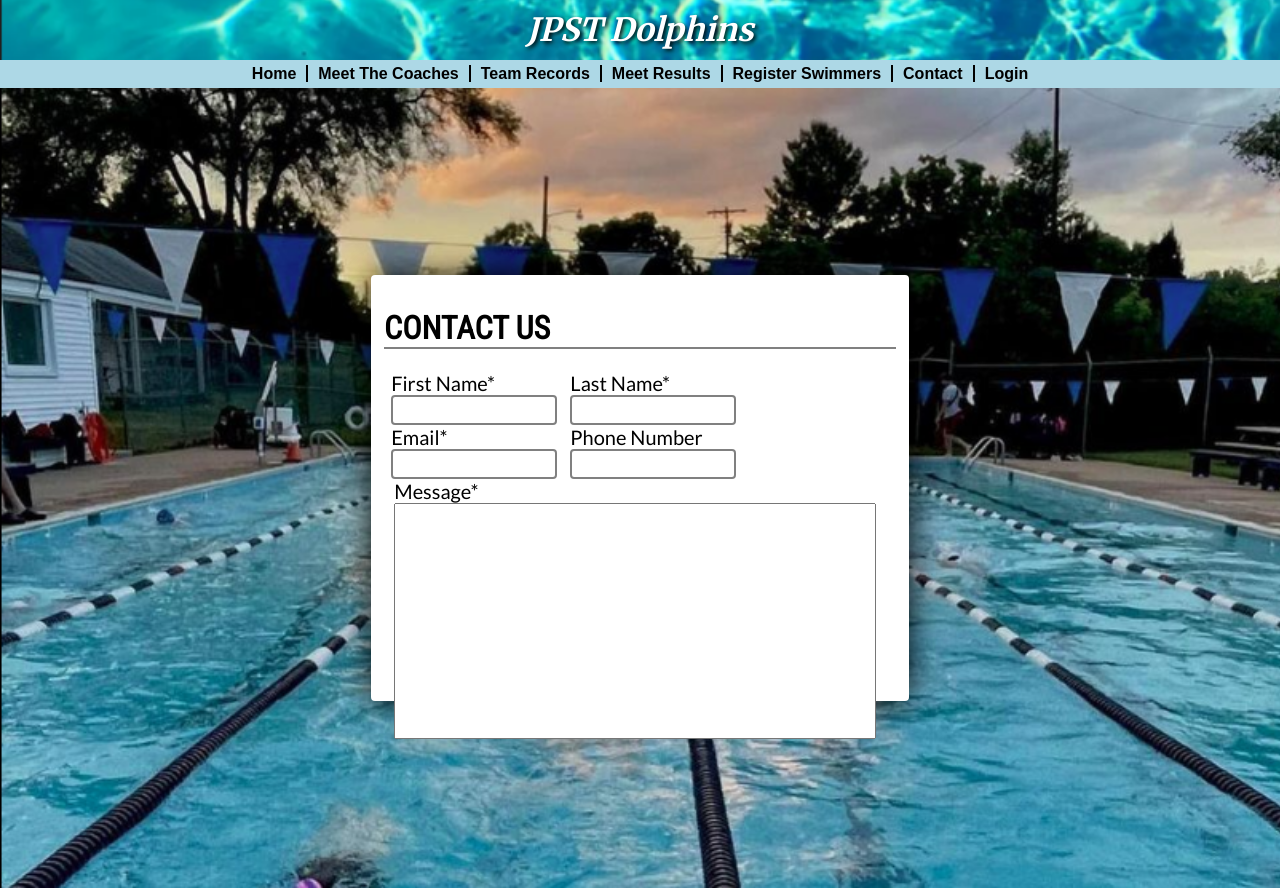
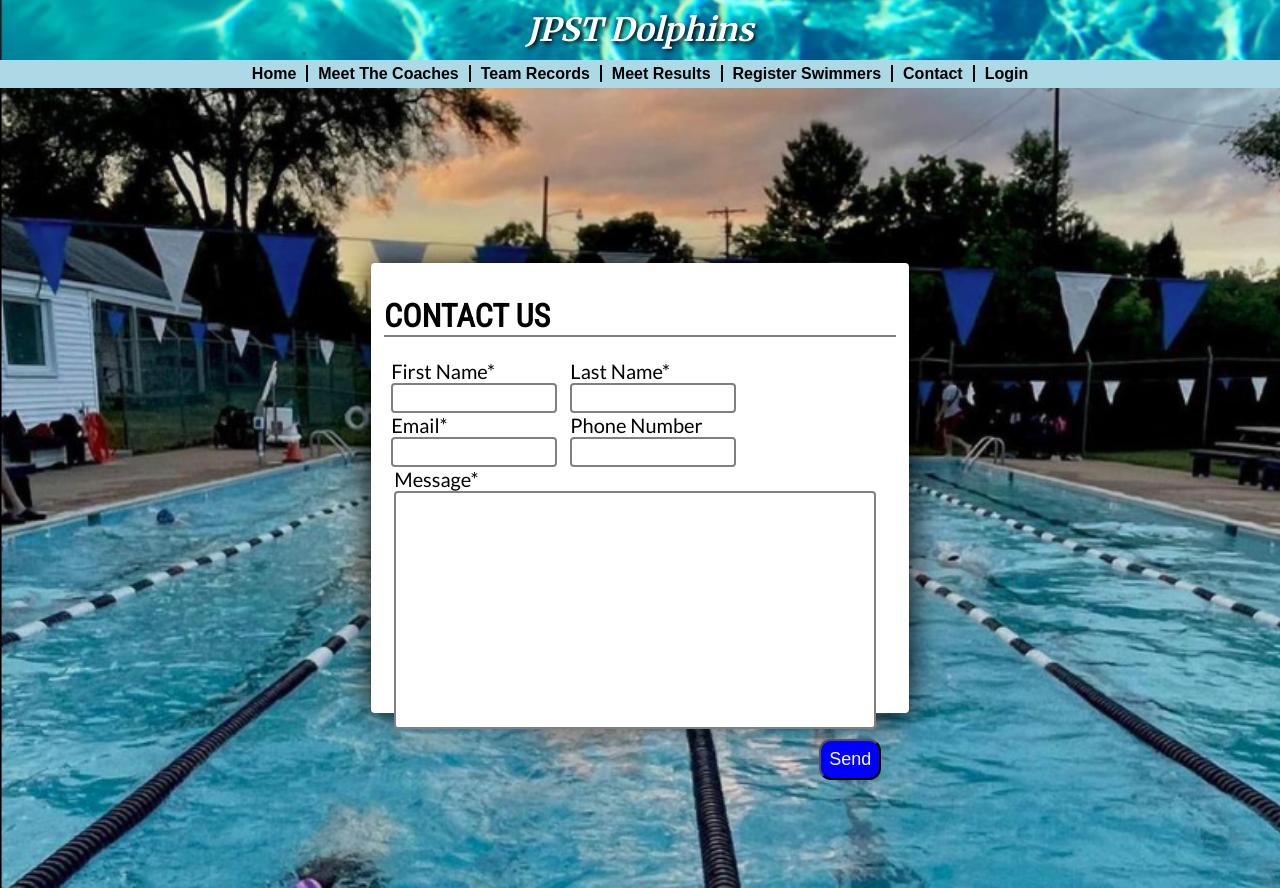
Before and after one commit to zachpfaltzgraff/JPSTWebsite---not-complete, an Angular app: page /contact in a window 1280 px wide. Built offline with nearby package versions, Linux system fonts and the light colour scheme.

Commit message:
changed styles

```diff
--- a/src/app/contact/contact.component.css
+++ b/src/app/contact/contact.component.css
@@ -12,7 +12,7 @@
 .form-wrapper {
     background-color: white;
     width: 40%;
-    height: 50%;
+    height: 53%;
     box-shadow: 0 2px 32px black;
     border-radius: 4px;
     padding: 1%;
@@ -56,11 +56,30 @@ textarea {
     width: auto;
     height: auto;
     font-family: 'Lato', sans-serif;
+    border-radius: 4px;
+    border: 2px solid grey;
 }
 
-@media only screen and (max-width: 1300px){
+button {
+    background-color: blue;
+    color: white;
+    padding: 8px;
+    border-radius: 12px;
+    font-size: 18px;
+    margin: 10px;
+    margin-left: 88%;
+}
+button:hover {
+    background-color: darkblue;
+    cursor: pointer;
+}
+
+@media only screen and (max-width: 1550px){
     .names, .contact {
         margin-right: 30%;
+    }
+    button {
+        margin-left: 85%;
     }
 }
 
@@ -85,4 +104,7 @@ textarea {
     textarea {
         font-size: 80%;
     }
+    button {
+        margin-left: 80%;
+    }
 }
--- a/src/app/contact/contact.component.html
+++ b/src/app/contact/contact.component.html
@@ -36,6 +36,8 @@
                     </div>
                 </div>
 
+                <button type="submit">Send</button>
+
             </form>
         </div>
     </div>
--- a/src/app/contact/contact.component.ts
+++ b/src/app/contact/contact.component.ts
@@ -23,7 +23,6 @@ export class ContactComponent {
     }
   }
 
-
   contactForm = new FormGroup( {
     firstName: new FormControl('', Validators.required),
     lastName: new FormControl('', Validators.required),
--- a/src/app/login-page/login-page.component.css
+++ b/src/app/login-page/login-page.component.css
@@ -19,9 +19,9 @@ form {
     flex-direction: column;
     min-width: 18%;
     width: 20%;
-    padding: 16px 16px 24px;
+    padding: 0px 16px 24px;
     box-shadow: 0 2px 32px black;
-    border-radius: 4px;
+    border-radius: 12px;
     background-color: white;
 }
 
@@ -70,7 +70,7 @@ a:hover {
     border-radius: 4px;
     border: black;
     position: absolute;
-    top: 90%;
+    top: 80%;
     left: 50%;
     transform: translate(-50%, -50%);
 }
--- a/src/app/register-swimmers/register-swimmers.component.css
+++ b/src/app/register-swimmers/register-swimmers.component.css
@@ -11,6 +11,7 @@
     position: relative;
     margin: 100px;
     width: 100%;
+    border-radius: 12px;
     background-color: white;
 }
 
@@ -123,7 +124,7 @@ form {
     height: 120px;
     padding: 8px 16px 16px 16px;
     box-shadow: 0 2px 32px black;
-    border-radius: 4px;
+    border-radius: 12px;
     background-color: white;
 }
 
@@ -173,6 +174,7 @@ input:read-only:hover {
 form button {
     margin-top: auto;
     margin-left: auto;
+    border-radius: 12px;
 }
 
 .add-button {
@@ -182,12 +184,17 @@ form button {
 }
 .add-button button:disabled {
     background-color: rgba(0, 0, 0, 0.5);
+    border-radius: 12px;
 }
 .add-button button:hover {
+    cursor: pointer;
+}
+.add-button button:disabled:hover {
     cursor: default;
 }
 
 .add-button button {
+    border-radius: 12px;
     width: auto;
     margin: 10px;
 }
--- a/src/app/signup-page/signup-page.component.css
+++ b/src/app/signup-page/signup-page.component.css
@@ -24,7 +24,7 @@ form {
     margin: auto 10px;
     padding: 16px 16px 24px;
     box-shadow: 0 2px 32px black;
-    border-radius: 4px;
+    border-radius: 12px;
     background-color: white;
 }
 
@@ -74,7 +74,7 @@ button:hover {
     border-radius: 4px;
     border: black;
     position: absolute;
-    top: 95%;
+    top: 83%;
     left: 50%;
     transform: translate(-50%, -50%);
 }
@@ -97,9 +97,12 @@ button:hover {
     }
 }
 
-@media only screen and (max-width: 750px) {
+@media only screen and (max-width: 820px) {
     form {
         width: 42%;
+    }
+    .display-error {
+        top: 87%;
     }
 }
 
```
